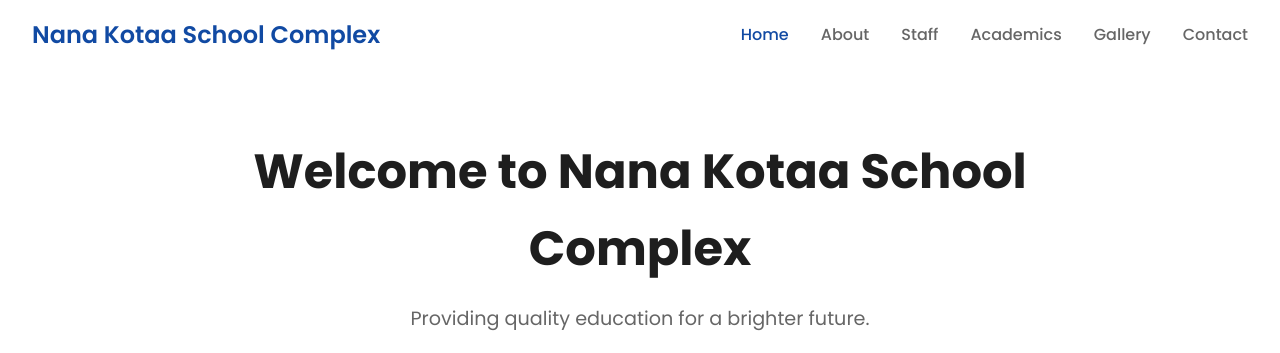
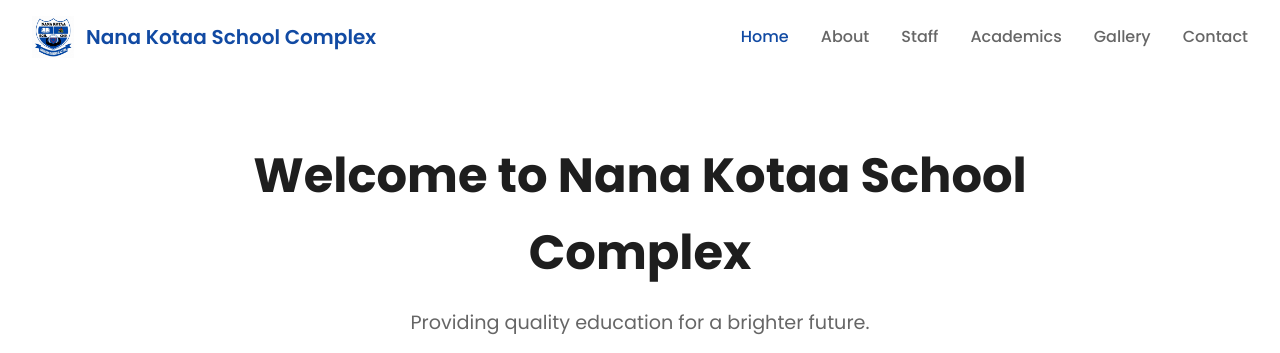
Before and after one commit to Mr-Documents/Basic-School-Website-Project, a website: page index.html in a window 1280 px wide. Shown: the top 353 px of the page. Drawn offline with Linux system fonts and the light colour scheme.

Commit message:
logo updated

```diff
--- a/index.html
+++ b/index.html
@@ -8,7 +8,10 @@
 </head>
 <body>
     <nav class="navbar">
-        <div class="logo">Nana Kotaa School Complex</div>
+        <div class="logo">
+            <img src="images/photo_2026-05-09_02-17-18.jpg" alt="Nana Kotaa School Complex logo">
+            <span>Nana Kotaa School Complex</span>
+        </div>
         <ul class="nav-links">
             <li><a href="index.html" class="active">Home</a></li>
             <li><a href="about.html">About</a></li>
--- a/scss/main.scss
+++ b/scss/main.scss
@@ -33,9 +33,18 @@ body {
   box-shadow: 0 2px 4px rgba(0,0,0,0.1);
 
   .logo {
-    font-size: 1.5rem;
+    display: flex;
+    align-items: center;
+    gap: 0.75rem;
+    font-size: 1.25rem;
     font-weight: 600;
     color: $main-blue;
+
+    img {
+      width: 42px;
+      height: auto;
+      display: block;
+    }
   }
 
   .nav-links {
```
Also changed, not shown: about.html (+4 -1 lines), academics.html (+4 -1 lines), contact.html (+4 -1 lines), gallery.html (+4 -1 lines), staff.html (+4 -1 lines), css/main.css, images/photo_2026-05-09_02-17-18.jpg (added), 1 other file.
